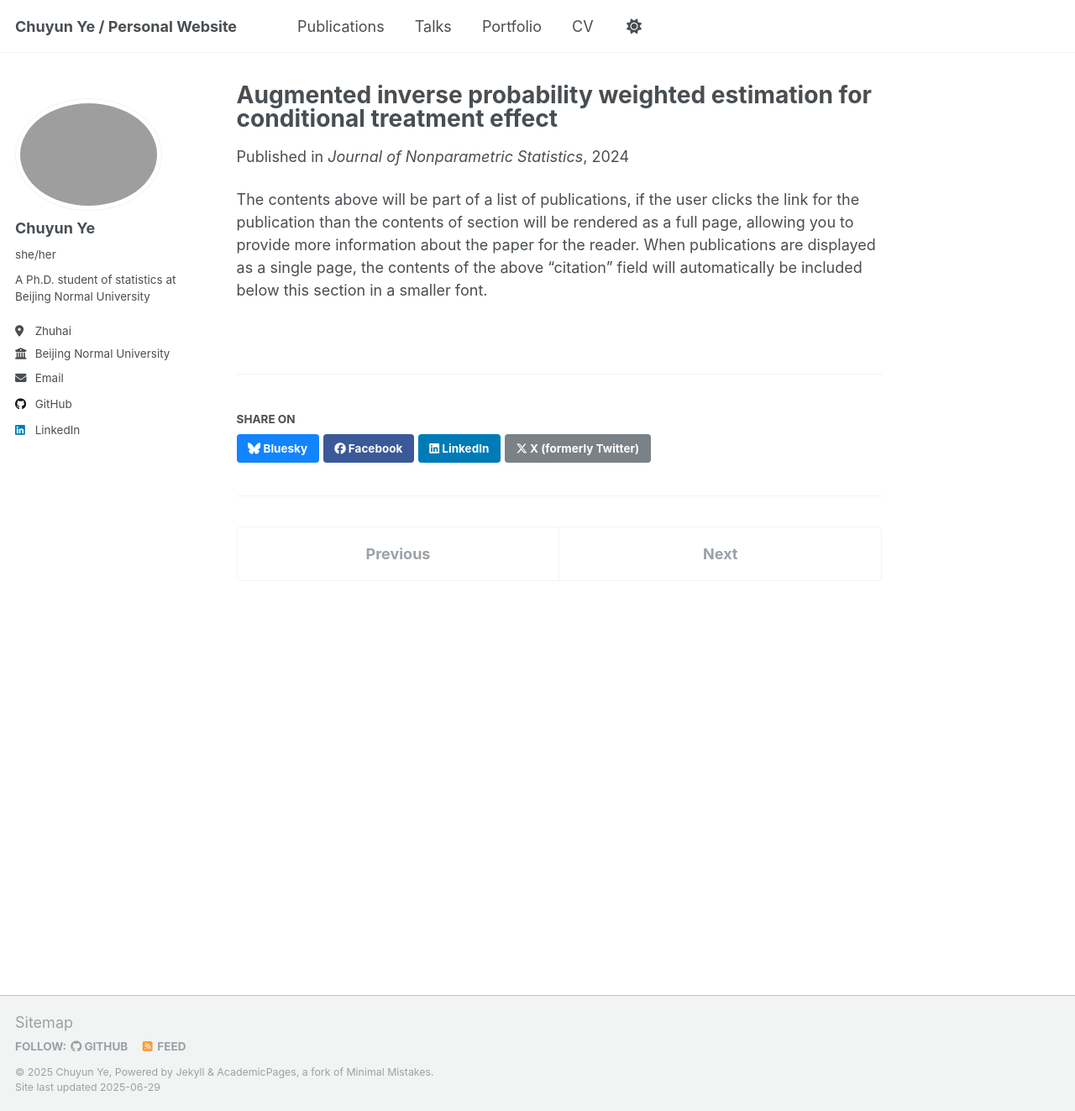
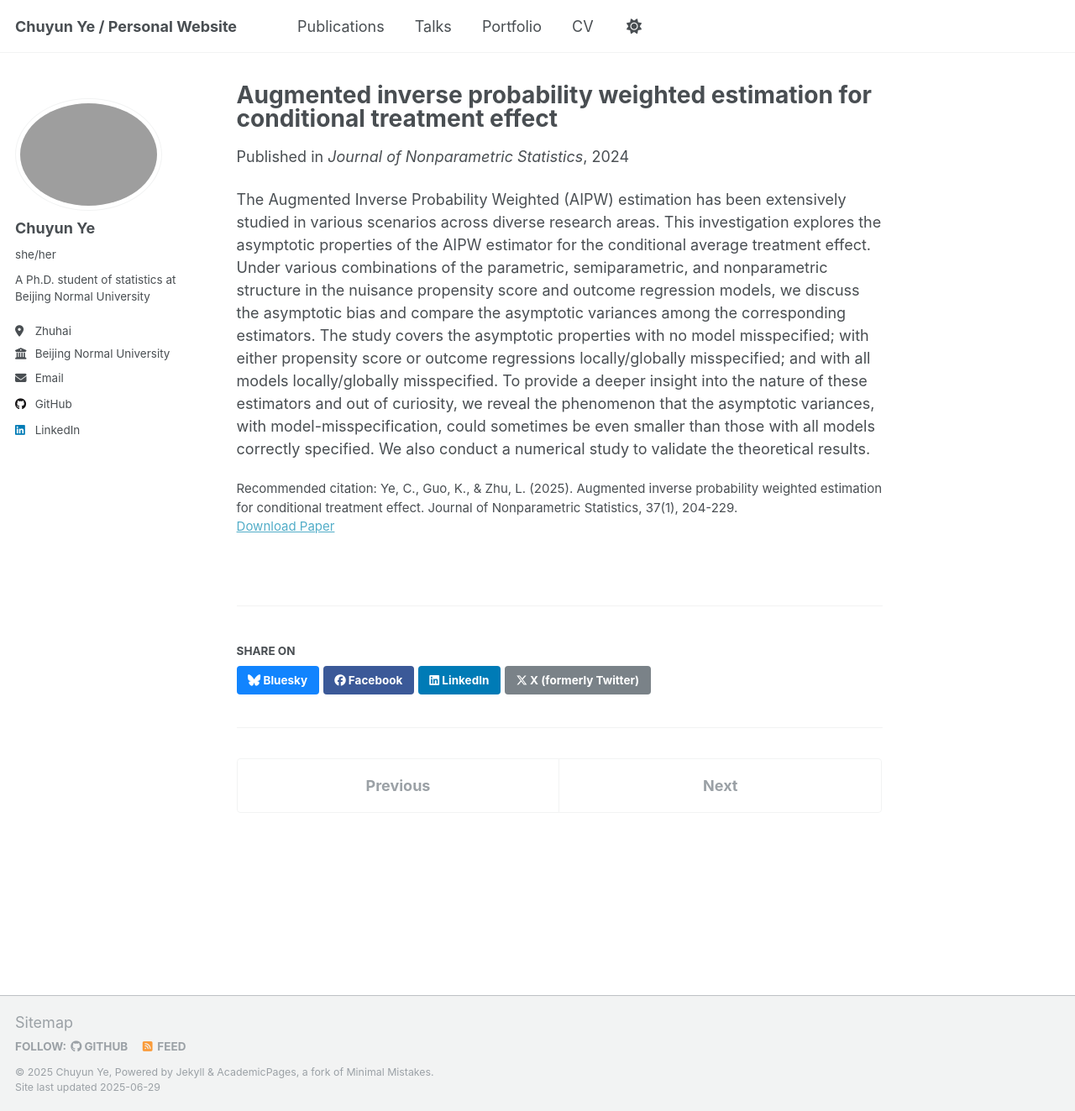
Before and after one commit to ChuyunYe/ChuyunYe.github.io, a Jekyll site: the page built from _publications/2024-07-15-paper-title-number-1.md, in a window 1280 px wide and 1323 px high. Shown: the whole window at 84% size. Built offline with Jekyll 4.4.1, drawn with Linux system fonts in a browser that asks for light colours.

Commit message:
Update 2024-07-15-paper-title-number-1.md

```diff
--- a/_publications/2024-07-15-paper-title-number-1.md
+++ b/_publications/2024-07-15-paper-title-number-1.md
@@ -7,5 +7,6 @@ excerpt: 'Efficiency comparison among different AIPW (Augmented Inverse Probabil
 date: 2024-07-15
 venue: 'Journal of Nonparametric Statistics'
 paperurl: 'https://www.tandfonline.com/doi/full/10.1080/10485252.2024.2377664?casa_token=DeCfKLwOG5kAAAAA%3AS3pkZwJo4YeHmGoAYGcHM962jLJWKRXHyzaeiEKi0BwkI_O07oirGvoML24yWRxfdJr3co37W498tQ'
+citation: Ye, C., Guo, K., & Zhu, L. (2025). Augmented inverse probability weighted estimation for conditional treatment effect. Journal of Nonparametric Statistics, 37(1), 204-229.
 ---
-The contents above will be part of a list of publications, if the user clicks the link for the publication than the contents of section will be rendered as a full page, allowing you to provide more information about the paper for the reader. When publications are displayed as a single page, the contents of the above "citation" field will automatically be included below this section in a smaller font.
+The Augmented Inverse Probability Weighted (AIPW) estimation has been extensively studied in various scenarios across diverse research areas. This investigation explores the asymptotic properties of the AIPW estimator for the conditional average treatment effect. Under various combinations of the parametric, semiparametric, and nonparametric structure in the nuisance propensity score and outcome regression models, we discuss the asymptotic bias and compare the asymptotic variances among the corresponding estimators. The study covers the asymptotic properties with no model misspecified; with either propensity score or outcome regressions locally/globally misspecified; and with all models locally/globally misspecified. To provide a deeper insight into the nature of these estimators and out of curiosity, we reveal the phenomenon that the asymptotic variances, with model-misspecification, could sometimes be even smaller than those with all models correctly specified. We also conduct a numerical study to validate the theoretical results.
```
